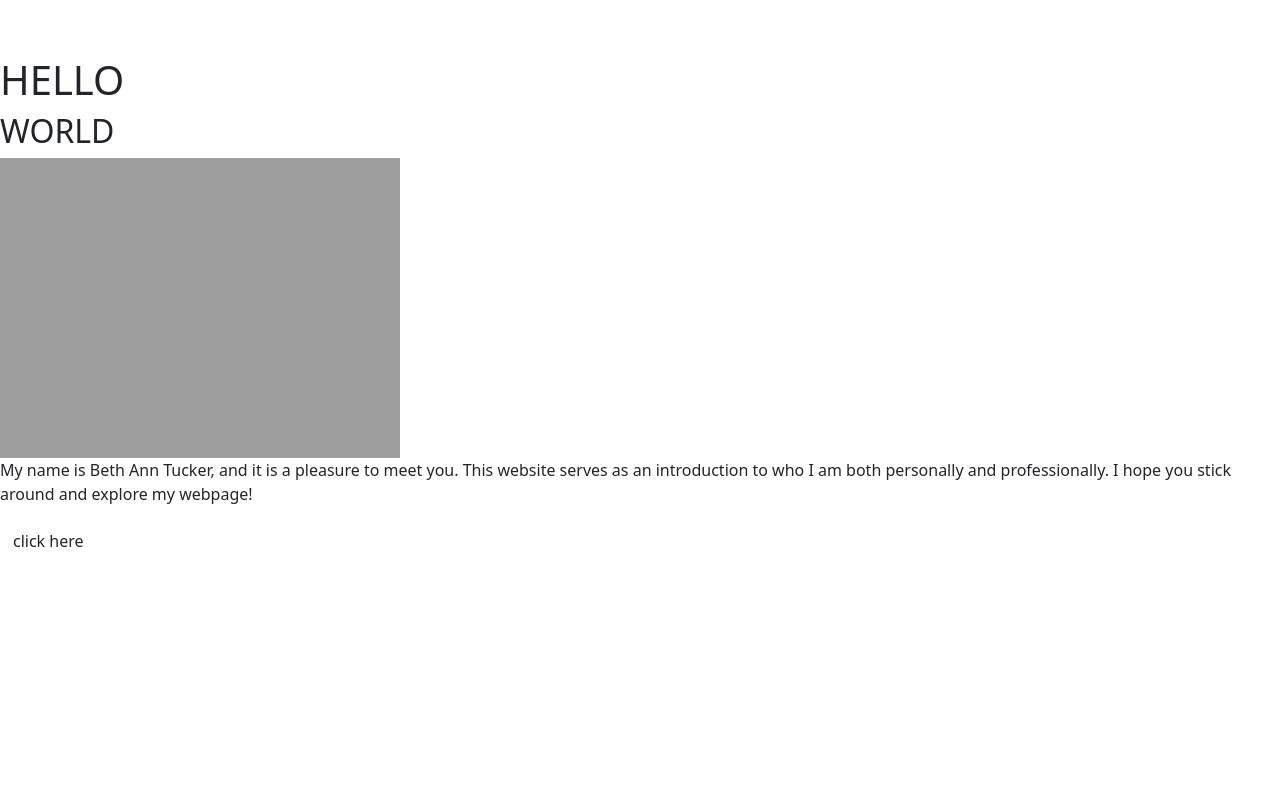
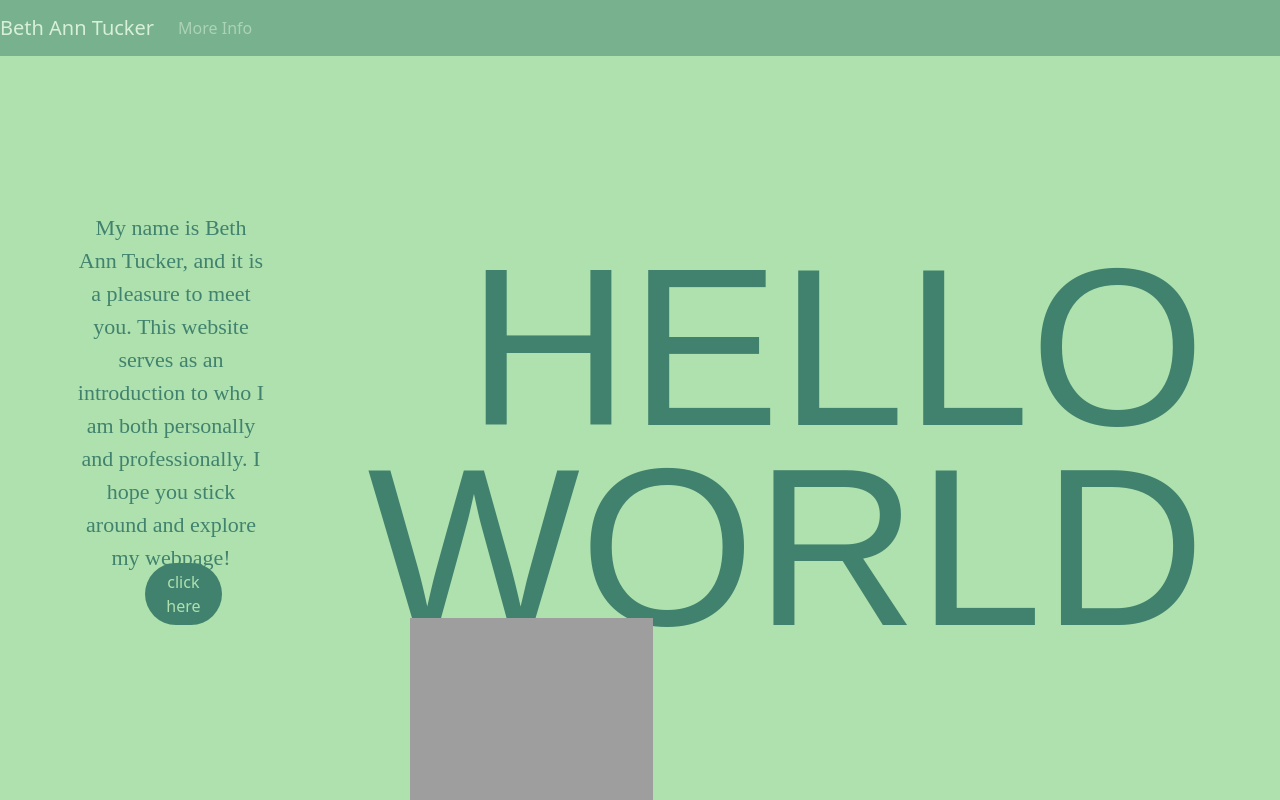
Before and after one commit to beth-ann-tucker/about-me-website, a plain HTML site: page index.html in a window 1280 px wide. Drawn offline with nearby package versions, Linux system fonts and the light colour scheme; the site is published under a folder, as on GitHub Pages, so addresses that start at the root find nothing.

Commit message:
Update index.html

```diff
--- a/index.html
+++ b/index.html
@@ -3,7 +3,7 @@
 <head>
   <meta charset="UTF-8">
   <title>CodePen - tucker-foxtrot-main-page</title>
-  <link rel='stylesheet' href='https://cdnjs.cloudflare.com/ajax/libs/bootstrap/5.0.2/css/bootstrap.min.css'><link rel="stylesheet" href="/styles/style.css">
+  <link rel='stylesheet' href='https://cdnjs.cloudflare.com/ajax/libs/bootstrap/5.0.2/css/bootstrap.min.css'><link rel="stylesheet" href="styles/style.css">
 
 </head>
 <body>
```
